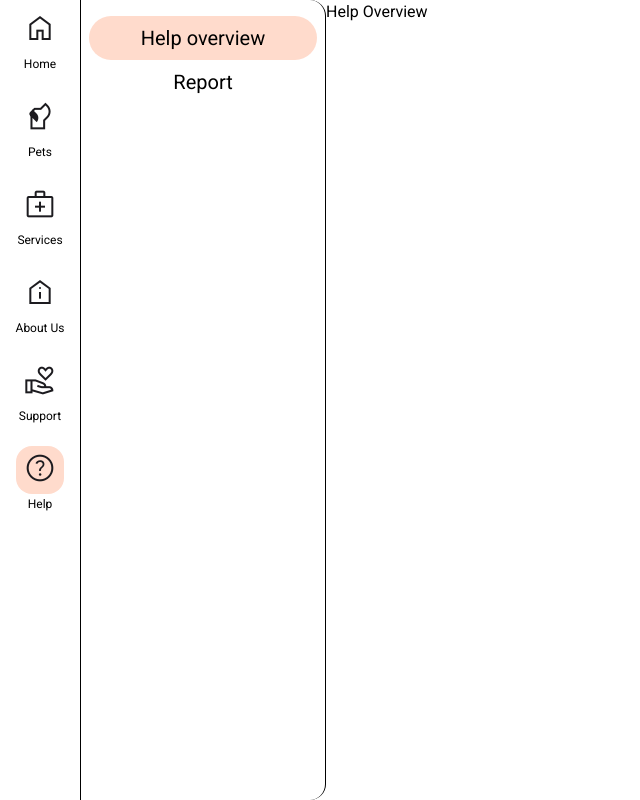
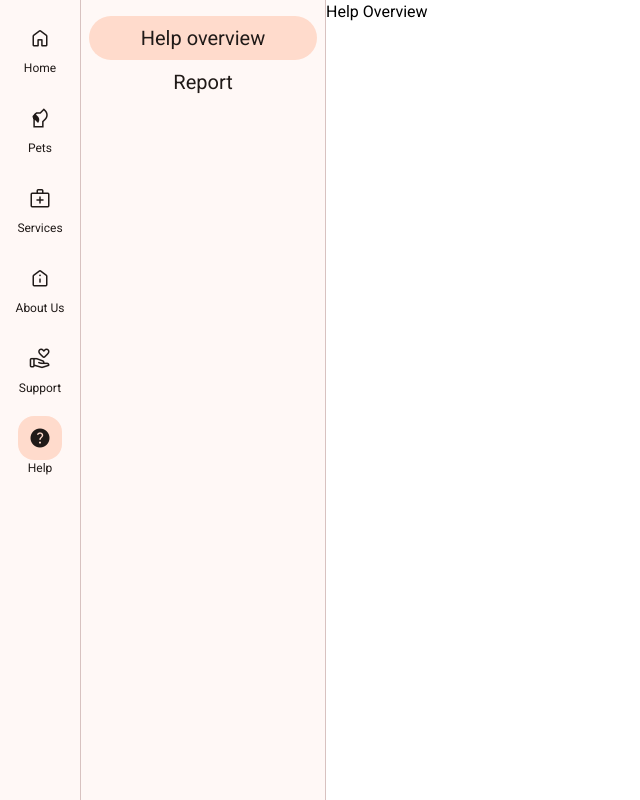
Before and after one commit to Pomelo-Designs/pawpal, a React (Create React App) app: page /help in a window 1280 px wide. Shown: the whole page, without its empty margins (0-640 px from the left). Built offline with nearby package versions, Linux system fonts and the light colour scheme.

Commit message:
Updated styles

```diff
--- a/public/index.html
+++ b/public/index.html
@@ -7,7 +7,7 @@
   <link href="%PUBLIC_URL%/output.css" rel="stylesheet">
   <!-- Material Icons -->
   <link rel="stylesheet"
-    href="https://fonts.googleapis.com/css2?family=Material+Symbols+Outlined:opsz,wght,FILL,GRAD@20..48,100..700,0..1,-50..200" />
+    href="https://fonts.googleapis.com/css2?family=Material+Symbols+Rounded:opsz,wght,FILL,GRAD@20..48,100..700,0..1,-50..200" />
   <!-- Google Fonts -->
   <link rel="preconnect" href="https://fonts.googleapis.com">
   <link rel="preconnect" href="https://fonts.gstatic.com" crossorigin>
--- a/public/output.css
+++ b/public/output.css
@@ -578,44 +578,32 @@ video {
   z-index: 0;
 }
 
-.m-0 {
-  margin: 0px;
+.z-20 {
+  z-index: 20;
+}
+
+.mt-3 {
+  margin-top: 0.75rem;
 }
 
 .mt-4 {
   margin-top: 1rem;
 }
 
+.mt-\[-12px\] {
+  margin-top: -12px;
+}
+
 .mt-\[-8px\] {
   margin-top: -8px;
-}
-
-.mt-\[-4px\] {
-  margin-top: -4px;
 }
 
 .mt-2 {
   margin-top: 0.5rem;
 }
 
-.mt-0 {
-  margin-top: 0px;
-}
-
-.mt-\[-16px\] {
-  margin-top: -16px;
-}
-
-.mt-\[-32px\] {
-  margin-top: -32px;
-}
-
-.mt-\[-60px\] {
-  margin-top: -60px;
-}
-
-.mt-\[-70px\] {
-  margin-top: -70px;
+.mt-1 {
+  margin-top: 0.25rem;
 }
 
 .inline-block {
@@ -624,6 +612,10 @@ video {
 
 .flex {
   display: flex;
+}
+
+.h-12 {
+  height: 3rem;
 }
 
 .h-\[44px\] {
@@ -642,12 +634,22 @@ video {
   height: 2.5rem;
 }
 
-.h-12 {
-  height: 3rem;
+.h-11 {
+  height: 2.75rem;
 }
 
-.h-11 {
-  height: 2.75rem;
+.h-14 {
+  height: 3.5rem;
+}
+
+.h-fit {
+  height: -webkit-fit-content;
+  height: -moz-fit-content;
+  height: fit-content;
+}
+
+.w-12 {
+  width: 3rem;
 }
 
 .w-14 {
@@ -666,14 +668,6 @@ video {
 
 .w-full {
   width: 100%;
-}
-
-.w-12 {
-  width: 3rem;
-}
-
-.w-10 {
-  width: 2.5rem;
 }
 
 .w-11 {
@@ -700,6 +694,14 @@ video {
   align-items: center;
 }
 
+.justify-center {
+  justify-content: center;
+}
+
+.justify-items-center {
+  justify-items: center;
+}
+
 .gap-1 {
   gap: 0.25rem;
 }
@@ -708,22 +710,45 @@ video {
   gap: 1.5rem;
 }
 
+.gap-0 {
+  gap: 0px;
+}
+
+.gap-0\.5 {
+  gap: 0.125rem;
+}
+
+.gap-2 {
+  gap: 0.5rem;
+}
+
+.gap-3 {
+  gap: 0.75rem;
+}
+
+.gap-4 {
+  gap: 1rem;
+}
+
+.gap-5 {
+  gap: 1.25rem;
+}
+
+.self-center {
+  align-self: center;
+}
+
 .break-normal {
   overflow-wrap: normal;
   word-break: normal;
-}
-
-.rounded-full {
-  border-radius: 9999px;
 }
 
 .rounded-2xl {
   border-radius: 1rem;
 }
 
-.rounded-r-2xl {
-  border-top-right-radius: 1rem;
-  border-bottom-right-radius: 1rem;
+.rounded-full {
+  border-radius: 9999px;
 }
 
 .border-2 {
@@ -734,9 +759,9 @@ video {
   border-right-width: 1px;
 }
 
-.border-black {
+.border-\[\#D8C2C0\] {
   --tw-border-opacity: 1;
-  border-color: rgb(0 0 0 / var(--tw-border-opacity));
+  border-color: rgb(216 194 192 / var(--tw-border-opacity));
 }
 
 .border-pink-600 {
@@ -747,6 +772,11 @@ video {
 .border-slate-700 {
   --tw-border-opacity: 1;
   border-color: rgb(51 65 85 / var(--tw-border-opacity));
+}
+
+.bg-\[\#FFF8F6\] {
+  --tw-bg-opacity: 1;
+  background-color: rgb(255 248 246 / var(--tw-bg-opacity));
 }
 
 .bg-gray-200 {
@@ -764,9 +794,17 @@ video {
   background-color: rgb(74 222 128 / var(--tw-bg-opacity));
 }
 
-.bg-green-500 {
+.bg-pink-100 {
+  background-color: rgba(173, 41, 92, 0.11);
+}
+
+.bg-pink-200 {
+  background-color: rgba(173, 41, 92, 0.14);
+}
+
+.bg-pink-300 {
   --tw-bg-opacity: 1;
-  background-color: rgb(34 197 94 / var(--tw-bg-opacity));
+  background-color: rgb(255 219 204 / var(--tw-bg-opacity));
 }
 
 .bg-pink-600 {
@@ -776,19 +814,6 @@ video {
 
 .bg-transparent {
   background-color: transparent;
-}
-
-.bg-pink-300 {
-  --tw-bg-opacity: 1;
-  background-color: rgb(255 219 204 / var(--tw-bg-opacity));
-}
-
-.bg-pink-100 {
-  background-color: rgba(173, 41, 92, 0.11);
-}
-
-.p-1 {
-  padding: 0.25rem;
 }
 
 .p-2 {
@@ -856,6 +881,10 @@ video {
   font-weight: 700;
 }
 
+.font-medium {
+  font-weight: 500;
+}
+
 .capitalize {
   text-transform: capitalize;
 }
@@ -866,6 +895,11 @@ video {
 
 .leading-none {
   line-height: 1;
+}
+
+.text-\[\#201A18\] {
+  --tw-text-opacity: 1;
+  color: rgb(32 26 24 / var(--tw-text-opacity));
 }
 
 .text-black {
@@ -906,36 +940,64 @@ body {
   -moz-osx-font-smoothing: grayscale;
 }
 
-code {
-  font-family: source-code-pro, Menlo, Monaco, Consolas, 'Courier New',
-    monospace;
+.material-symbols-rounded {
+  font-variation-settings:
+  'FILL' 0,
+  'wght' 300,
+  'GRAD' 0,
+  'opsz' 24
 }
 
-.material-symbols-outlined {
+.material-passive {
   font-variation-settings:
   'FILL' 0,
-  /* 'wght' 400, */
+  'wght' 300,
   'GRAD' 0,
-  'opsz' 48
+  'opsz' 24
 }
 
-.hover\:bg-green-200:hover {
-  --tw-bg-opacity: 1;
-  background-color: rgb(187 247 208 / var(--tw-bg-opacity));
+.material-hover {
+  font-variation-settings:
+  'FILL' 0,
+  'wght' 400,
+  'GRAD' 0,
+  'opsz' 24
+}
+
+.material-hover-clicked {
+  font-variation-settings:
+  'FILL' 0,
+  'wght' 200,
+  'GRAD' 0,
+  'opsz' 24
+}
+
+.material-active {
+  font-variation-settings:
+  'FILL' 1,
+  'wght' 300,
+  'GRAD' 0,
+  'opsz' 24
+}
+
+.material-active-hover {
+  font-variation-settings:
+  'FILL' 1,
+  'wght' 400,
+  'GRAD' 0,
+  'opsz' 24
+}
+
+.material-active-clicked {
+  font-variation-settings:
+  'FILL' 1,
+  'wght' 200,
+  'GRAD' 0,
+  'opsz' 24
 }
 
 .hover\:bg-pink-100:hover {
   background-color: rgba(173, 41, 92, 0.11);
-}
-
-.active\:bg-green-300:active {
-  --tw-bg-opacity: 1;
-  background-color: rgb(134 239 172 / var(--tw-bg-opacity));
-}
-
-.active\:bg-green-600:active {
-  --tw-bg-opacity: 1;
-  background-color: rgb(22 163 74 / var(--tw-bg-opacity));
 }
 
 .active\:bg-pink-200:active {
--- a/src/components/Nav/SubNav.tsx
+++ b/src/components/Nav/SubNav.tsx
@@ -6,7 +6,7 @@ export const SubNav = (routes: { routes: any[] }) => {
 
   return (
     <section className="flex flex-row">
-      <nav className="h-screen w-[245px] border-r-[1px] rounded-r-2xl border-black">
+      <nav className="h-screen w-[245px] border-r-[1px] bg-[#FFF8F6] border-[#D8C2C0]">
         <ul className="flex flex-col mt-4">
           {routes.routes.map((item: any, index: number) => {
             return (
@@ -53,15 +53,15 @@ const Item = ({ index, item }: any) => {
         end
       >
         {({ isActive }) => (
-          <AnimatePresence initial={false}>
-            <span className="absolute text-xl text-center z-10">
+          <AnimatePresence>
+            <span className="absolute text-xl text-center z-10 text-[#201A18]">
               {item.label}
             </span>
             {isActive &&
               <motion.div
                 key={index}
                 className={`${hover ? 'bg-pink-300' : ''} active:bg-pink-300 absolute mt-[-8px] bg-pink-300 h-full w-14 rounded-full`}
-                initial={{ opacity: 0, width: '20px' }}
+                initial={{ opacity: 0, width: '10%' }}
                 animate={{ opacity: 1, width: ['25%', '100%'] }}
                 // transition={{ ease: "linear", duration: 0.3 }}
                 exit={{ opacity: 0, width: ['100%', '25%'] }}
--- a/src/input.css
+++ b/src/input.css
@@ -14,15 +14,58 @@ body {
   -moz-osx-font-smoothing: grayscale;
 }
 
-code {
-  font-family: source-code-pro, Menlo, Monaco, Consolas, 'Courier New',
-    monospace;
+.material-symbols-rounded {
+  font-variation-settings:
+  'FILL' 0,
+  'wght' 300,
+  'GRAD' 0,
+  'opsz' 24
 }
 
-.material-symbols-outlined {
+.material-passive {
   font-variation-settings:
   'FILL' 0,
-  /* 'wght' 400, */
+  'wght' 300,
   'GRAD' 0,
-  'opsz' 48
+  'opsz' 24
 }
+
+.material-hover {
+  font-variation-settings:
+  'FILL' 0,
+  'wght' 400,
+  'GRAD' 0,
+  'opsz' 24
+}
+
+.material-hover-clicked {
+  font-variation-settings:
+  'FILL' 0,
+  'wght' 200,
+  'GRAD' 0,
+  'opsz' 24
+}
+
+.material-active {
+  font-variation-settings:
+  'FILL' 1,
+  'wght' 300,
+  'GRAD' 0,
+  'opsz' 24
+}
+
+.material-active-hover {
+  font-variation-settings:
+  'FILL' 1,
+  'wght' 400,
+  'GRAD' 0,
+  'opsz' 24
+}
+
+.material-active-clicked {
+  font-variation-settings:
+  'FILL' 1,
+  'wght' 200,
+  'GRAD' 0,
+  'opsz' 24
+}
--- a/src/routes/Root.tsx
+++ b/src/routes/Root.tsx
@@ -15,9 +15,9 @@ export default function Root() {
 
   return (
     <section className="flex flex-row">
-      <nav className="h-screen w-fit p-3 border-r-[1px] border-black">
-        <ul className="flex flex-col gap-6 items-center">
-          {routes.map((item: any, index: any) => {
+      <nav className="h-screen w-fit p-3 bg-[#FFF8F6] border-r-[1px] border-[#D8C2C0]">
+        <ul className="flex flex-col items-center gap-5 mt-1">
+          {routes.map((item: any, index: number) => {
             return (
               <Item
                 route={item.route}
@@ -34,60 +34,83 @@ export default function Root() {
   );
 }
 
-const Item = (props: any) => {
+const Item = ({ index, route, label, icon }: any) => {
   const [hover, setHover] = useState(false);
+  const [clicked, setClicked] = useState(false);
 
-  const Icon = (props: any) => (
-    <span className="material-symbols-outlined z-10"
-      style={{ fontSize: '32px', color: "#1C1B1F", fontWeight: "400" }}>
-      {props.icon}
+  const Icon = ({ icon, classes }: any) => (
+    <span className={`flex material-symbols-rounded z-10 ${classes}`}>
+      {icon}
     </span>
   )
 
-  const getClasses = ({ isActive, hover }: any) => {
+  const getIconStyles = ({ isActive, hover, clicked }: any) => {
     switch (true) {
       case (isActive && hover): {
-        return "bg-green-400";
+        return "material-active-hover"
+      }
+      case (isActive && clicked): {
+        return "material-active-clicked"
       }
       case (isActive): {
-        return "bg-green-300";
+        return "material-active";
+      }
+      case (clicked): {
+        return "material-hover-clicked"
       }
       case (hover): {
-        return "bg-gray-200"
+        return "material-hover";
       }
+      default: return "material-passive"
     }
+
   }
 
   return (
-    <li key={props.index}>
+    <li key={index}>
       <NavLink
-        to={props.route}
-        className="flex flex-col w-14 items-center capitalize text-xs gap-1 break-normal"
+        to={route}
+        className="relative flex flex-col w-14 h-fit items-center text-[#201A18] capitalize text-xs break-normal"
         onMouseEnter={() => setHover(true)}
         onMouseLeave={() => setHover(false)}
-        tabIndex={props.index}
+        onMouseDown={() => setClicked(true)}
+        onMouseUp={() => setClicked(false)}
+        tabIndex={index}
+
       >
         {({ isActive }) => (
-          <AnimatePresence initial={false}>
-            <Icon
-              icon={props.icon}
-            />
-            <span className={hover ? "text-black z-10 mt-2" : "z-10 mt-2"}>
-              {props.label}
-            </span>
-            <div className="w-12 relative flex flex-col m-0">
-              <div className={`w-12 h-12 absolute mt-[-70px] ${hover ? 'bg-pink-100' : ''} rounded-2xl`} />
+          <AnimatePresence>
+            <div
+              className="h-11 w-11 flex flex-col items-center justify-center">
+              <div className={`
+                flex items-center justify-center w-11 h-11 absolute rounded-2xl
+                ${hover && 'bg-pink-100'}
+                ${clicked && 'bg-pink-200'}
+                `} />
+              <Icon
+                icon={icon}
+                classes={getIconStyles({ hover, isActive, clicked })}
+              />
               {isActive &&
                 <motion.div
-                  key={props.index}
-                  className={`${hover ? 'bg-pink-300' : ''} active:bg-pink-300 h-12 w-12 mt-[-70px] absolute bg-pink-300 rounded-2xl`}
-                  initial={{ opacity: 0, width: '20px' }}
-                  animate={{ opacity: 1, width: ['25%', '100%'] }}
+                  key={index}
+                  className={`
+                    w-11 h-11 absolute z-0 rounded-2xl bg-pink-300
+                    ${hover ? 'bg-pink-300' : ''}
+                    ${clicked ? 'bg-pink-300' : ''}
+                  `}
+                  initial={{ opacity: 0, width: '11px' }}
+                  animate={{ opacity: 1, width: ['11px', '44px'] }}
                   // transition={{ ease: "linear", duration: 0.3 }}
-                  exit={{ opacity: 0, width: ['100%', '25%'] }}
+                  exit={{ opacity: 0, width: ['44px', '11px'] }}
                 />
               }
             </div>
+
+            <span className={`${hover ? "text-black" : ''} text-[#201A18] font-medium text-xs z-10`}>
+              {label}
+            </span>
+
           </AnimatePresence>
         )}
       </NavLink>
```
